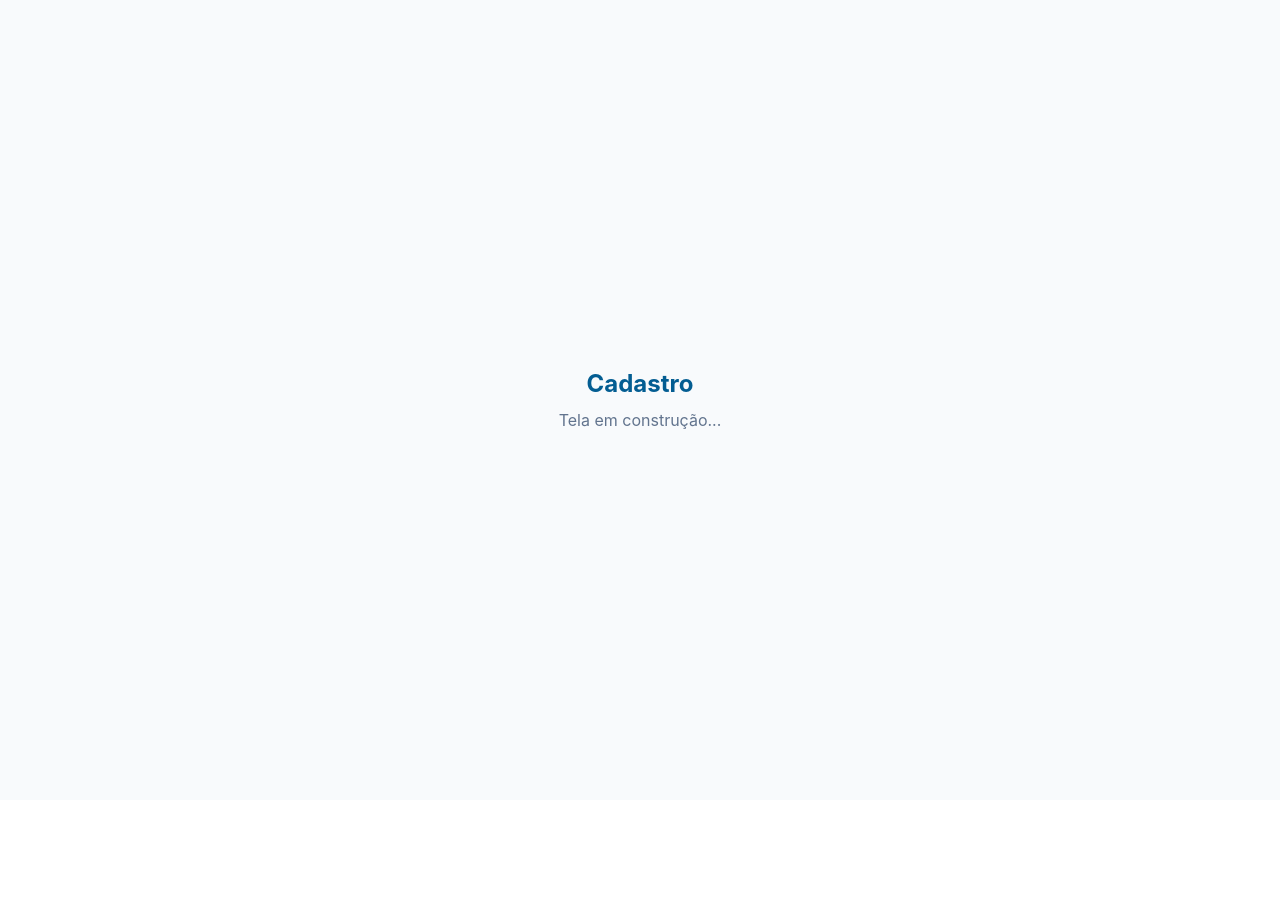
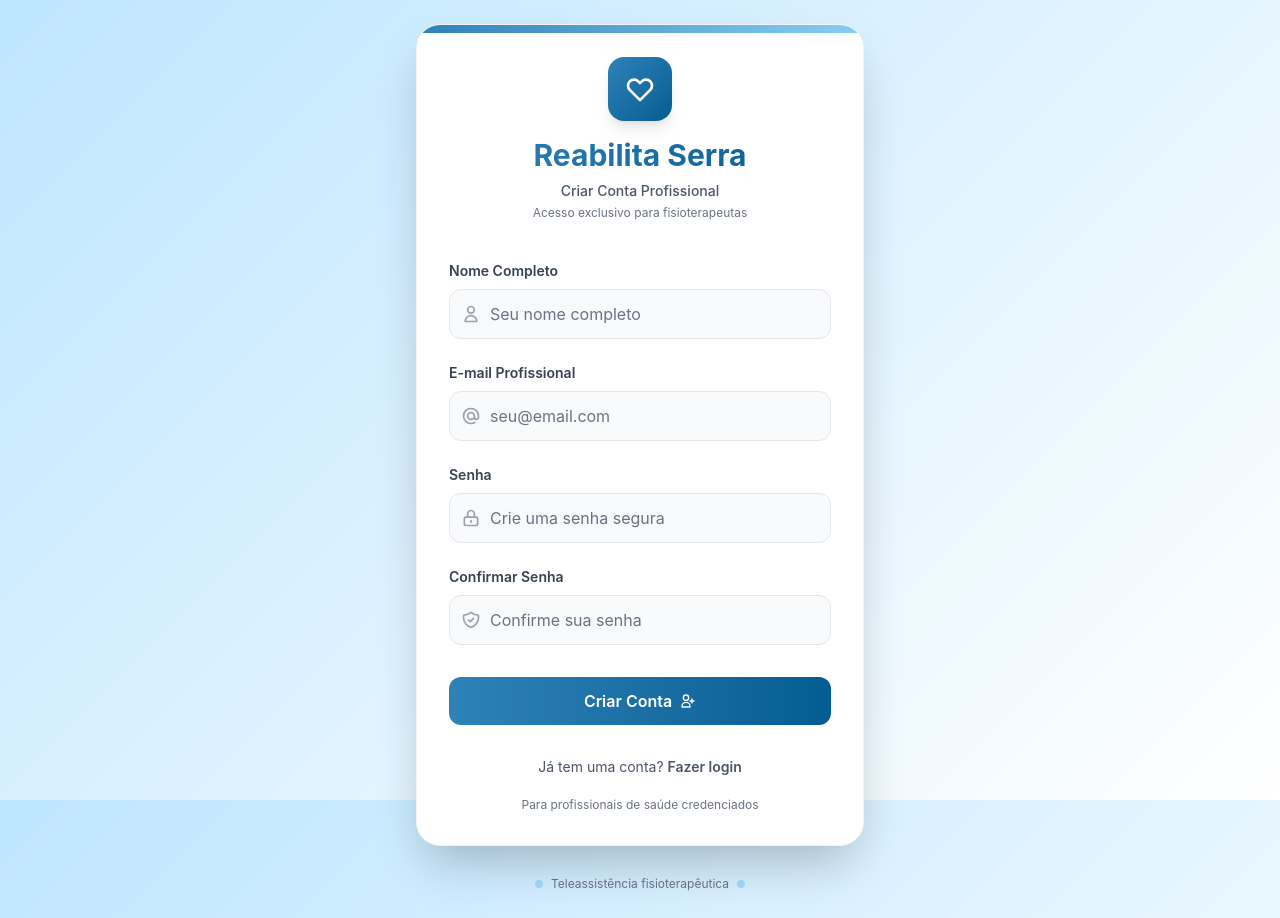
Before and after one commit to LucasSampaioOliveira1/Reabilita, a Next.js app in the folder front-end/: page /register in a window 1280 px wide. Before the commit the page ends 800 px from the top, so only its background shows below. Built offline with nearby package versions, Linux system fonts and the light colour scheme.

Commit message:
tela de registrar o usuario

```diff
--- a/front-end/app/register/page.tsx
+++ b/front-end/app/register/page.tsx
@@ -1,9 +1,175 @@
+import Link from "next/link";
+
 export default function RegisterPage() {
   return (
-    <main className="flex min-h-screen items-center justify-center bg-slate-50 p-6">
-      <div className="text-center">
-        <h1 className="text-2xl font-bold text-secondary">Cadastro</h1>
-        <p className="mt-2 text-slate-500">Tela em construção...</p>
+    <main className="flex min-h-screen items-center justify-center p-6 animate-fadeInUp">
+      <div className="w-full max-w-md">
+        {/* Card principal com gradiente */}
+        <div className="relative bg-white rounded-3xl p-8 shadow-2xl border border-gray-100 overflow-hidden">
+          {/* Elemento decorativo com gradiente */}
+          <div className="absolute top-0 left-0 w-full h-2 bg-linear-to-r from-primary to-accent"></div>
+
+          {/* Header com logo/branding */}
+          <div className="text-center mb-10">
+            <div className="inline-flex items-center justify-center w-16 h-16 bg-linear-to-br from-primary to-secondary rounded-2xl mb-4 shadow-lg">
+              <svg className="w-8 h-8 text-white" fill="none" stroke="currentColor" viewBox="0 0 24 24">
+                <path strokeLinecap="round" strokeLinejoin="round" strokeWidth={2} d="M4.318 6.318a4.5 4.5 0 000 6.364L12 20.364l7.682-7.682a4.5 4.5 0 00-6.364-6.364L12 7.636l-1.318-1.318a4.5 4.5 0 00-6.364 0z" />
+              </svg>
+            </div>
+            <h1 className="text-3xl font-bold bg-linear-to-r from-primary to-secondary bg-clip-text text-transparent mb-2">
+              Reabilita Serra
+            </h1>
+            <p className="text-sm text-gray-600 font-medium">Criar Conta Profissional</p>
+            <p className="text-xs text-gray-500 mt-1">Acesso exclusivo para fisioterapeutas</p>
+          </div>
+
+          {/* Formulário de cadastro */}
+          <form className="space-y-6">
+            {/* Nome completo */}
+            <div className="space-y-2">
+              <label
+                htmlFor="name"
+                className="block text-sm font-semibold text-gray-700"
+              >
+                Nome Completo
+              </label>
+              <div className="relative">
+                <div className="absolute inset-y-0 left-0 pl-3 flex items-center pointer-events-none">
+                  <svg className="h-5 w-5 text-gray-400" fill="none" stroke="currentColor" viewBox="0 0 24 24">
+                    <path strokeLinecap="round" strokeLinejoin="round" strokeWidth={2} d="M16 7a4 4 0 11-8 0 4 4 0 018 0zM12 14a7 7 0 00-7 7h14a7 7 0 00-7-7z" />
+                  </svg>
+                </div>
+                <input
+                  id="name"
+                  name="name"
+                  type="text"
+                  autoComplete="name"
+                  required
+                  className="block w-full pl-10 pr-4 py-3 border border-gray-200 rounded-xl text-gray-900 placeholder-gray-500 focus:outline-none focus:ring-2 focus:ring-primary focus:border-transparent transition-all duration-200 bg-gray-50 hover:bg-white focus:bg-white"
+                  placeholder="Seu nome completo"
+                />
+              </div>
+            </div>
+
+            {/* Email */}
+            <div className="space-y-2">
+              <label
+                htmlFor="email"
+                className="block text-sm font-semibold text-gray-700"
+              >
+                E-mail Profissional
+              </label>
+              <div className="relative">
+                <div className="absolute inset-y-0 left-0 pl-3 flex items-center pointer-events-none">
+                  <svg className="h-5 w-5 text-gray-400" fill="none" stroke="currentColor" viewBox="0 0 24 24">
+                    <path strokeLinecap="round" strokeLinejoin="round" strokeWidth={2} d="M16 12a4 4 0 10-8 0 4 4 0 008 0zm0 0v1.5a2.5 2.5 0 005 0V12a9 9 0 10-9 9m4.5-1.206a8.959 8.959 0 01-4.5 1.207" />
+                  </svg>
+                </div>
+                <input
+                  id="email"
+                  name="email"
+                  type="email"
+                  autoComplete="email"
+                  required
+                  className="block w-full pl-10 pr-4 py-3 border border-gray-200 rounded-xl text-gray-900 placeholder-gray-500 focus:outline-none focus:ring-2 focus:ring-primary focus:border-transparent transition-all duration-200 bg-gray-50 hover:bg-white focus:bg-white"
+                  placeholder="seu@email.com"
+                />
+              </div>
+            </div>
+
+            {/* Senha */}
+            <div className="space-y-2">
+              <label
+                htmlFor="password"
+                className="block text-sm font-semibold text-gray-700"
+              >
+                Senha
+              </label>
+              <div className="relative">
+                <div className="absolute inset-y-0 left-0 pl-3 flex items-center pointer-events-none">
+                  <svg className="h-5 w-5 text-gray-400" fill="none" stroke="currentColor" viewBox="0 0 24 24">
+                    <path strokeLinecap="round" strokeLinejoin="round" strokeWidth={2} d="M12 15v2m-6 4h12a2 2 0 002-2v-6a2 2 0 00-2-2H6a2 2 0 00-2 2v6a2 2 0 002 2zm10-10V7a4 4 0 00-8 0v4h8z" />
+                  </svg>
+                </div>
+                <input
+                  id="password"
+                  name="password"
+                  type="password"
+                  autoComplete="new-password"
+                  required
+                  className="block w-full pl-10 pr-4 py-3 border border-gray-200 rounded-xl text-gray-900 placeholder-gray-500 focus:outline-none focus:ring-2 focus:ring-primary focus:border-transparent transition-all duration-200 bg-gray-50 hover:bg-white focus:bg-white"
+                  placeholder="Crie uma senha segura"
+                />
+              </div>
+            </div>
+
+            {/* Confirmar senha */}
+            <div className="space-y-2">
+              <label
+                htmlFor="confirmPassword"
+                className="block text-sm font-semibold text-gray-700"
+              >
+                Confirmar Senha
+              </label>
+              <div className="relative">
+                <div className="absolute inset-y-0 left-0 pl-3 flex items-center pointer-events-none">
+                  <svg className="h-5 w-5 text-gray-400" fill="none" stroke="currentColor" viewBox="0 0 24 24">
+                    <path strokeLinecap="round" strokeLinejoin="round" strokeWidth={2} d="M9 12l2 2 4-4m5.618-4.016A11.955 11.955 0 0112 2.944a11.955 11.955 0 01-8.618 3.04A12.02 12.02 0 003 9c0 5.591 3.824 10.29 9 11.622 5.176-1.332 9-6.03 9-11.622 0-1.042-.133-2.052-.382-3.016z" />
+                  </svg>
+                </div>
+                <input
+                  id="confirmPassword"
+                  name="confirmPassword"
+                  type="password"
+                  autoComplete="new-password"
+                  required
+                  className="block w-full pl-10 pr-4 py-3 border border-gray-200 rounded-xl text-gray-900 placeholder-gray-500 focus:outline-none focus:ring-2 focus:ring-primary focus:border-transparent transition-all duration-200 bg-gray-50 hover:bg-white focus:bg-white"
+                  placeholder="Confirme sua senha"
+                />
+              </div>
+            </div>
+
+            {/* Botão de cadastro com gradiente */}
+            <div className="pt-2">
+              <button
+                type="submit"
+                className="w-full bg-linear-to-r from-primary to-secondary text-white font-semibold py-3 px-4 rounded-xl hover:shadow-lg transform hover:scale-[1.02] transition-all duration-200 focus:outline-none focus:ring-2 focus:ring-primary focus:ring-offset-2"
+              >
+                <span className="flex items-center justify-center">
+                  Criar Conta
+                  <svg className="ml-2 h-4 w-4" fill="none" stroke="currentColor" viewBox="0 0 24 24">
+                    <path strokeLinecap="round" strokeLinejoin="round" strokeWidth={2} d="M18 9v3m0 0v3m0-3h3m-3 0h-3m-2-5a4 4 0 11-8 0 4 4 0 018 0zM3 20a6 6 0 0112 0v1H3v-1z" />
+                  </svg>
+                </span>
+              </button>
+            </div>
+          </form>
+
+          {/* Link para login */}
+          <div className="mt-8 text-center space-y-3">
+            <p className="text-sm text-gray-600">
+              Já tem uma conta?{" "}
+              <Link
+                href="/"
+                className="font-semibold text-primary hover:text-secondary transition-colors"
+              >
+                Fazer login
+              </Link>
+            </p>
+            <p className="text-xs text-gray-500 pt-2">
+              Para profissionais de saúde credenciados
+            </p>
+          </div>
+        </div>
+
+        {/* Elementos decorativos adicionais */}
+        <div className="mt-6 text-center">
+          <div className="inline-flex items-center space-x-2 text-xs text-gray-500">
+            <div className="w-2 h-2 bg-accent rounded-full animate-pulse"></div>
+            <span>Teleassistência fisioterapêutica</span>
+            <div className="w-2 h-2 bg-accent rounded-full animate-pulse"></div>
+          </div>
+        </div>
       </div>
     </main>
   );
```
Also changed, not shown: front-end/tsconfig.json (+14 -4 lines).
